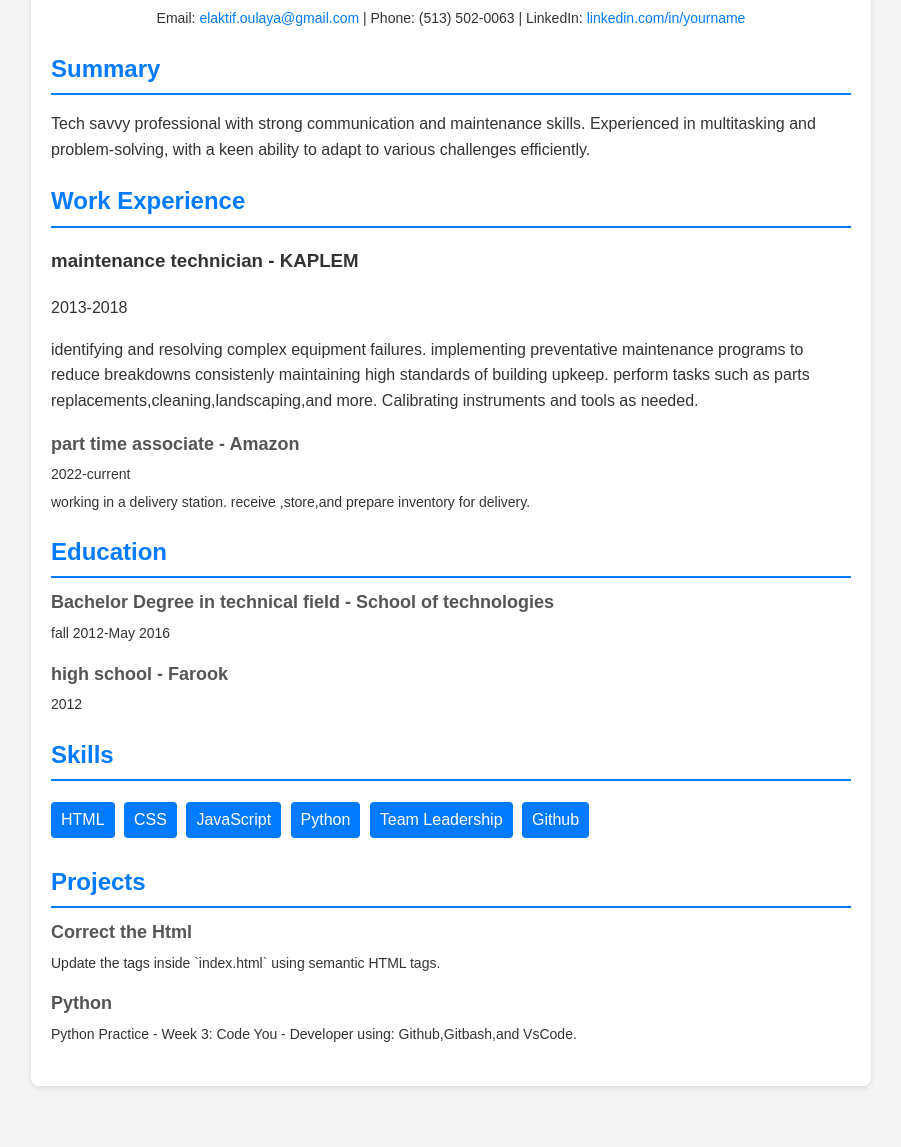
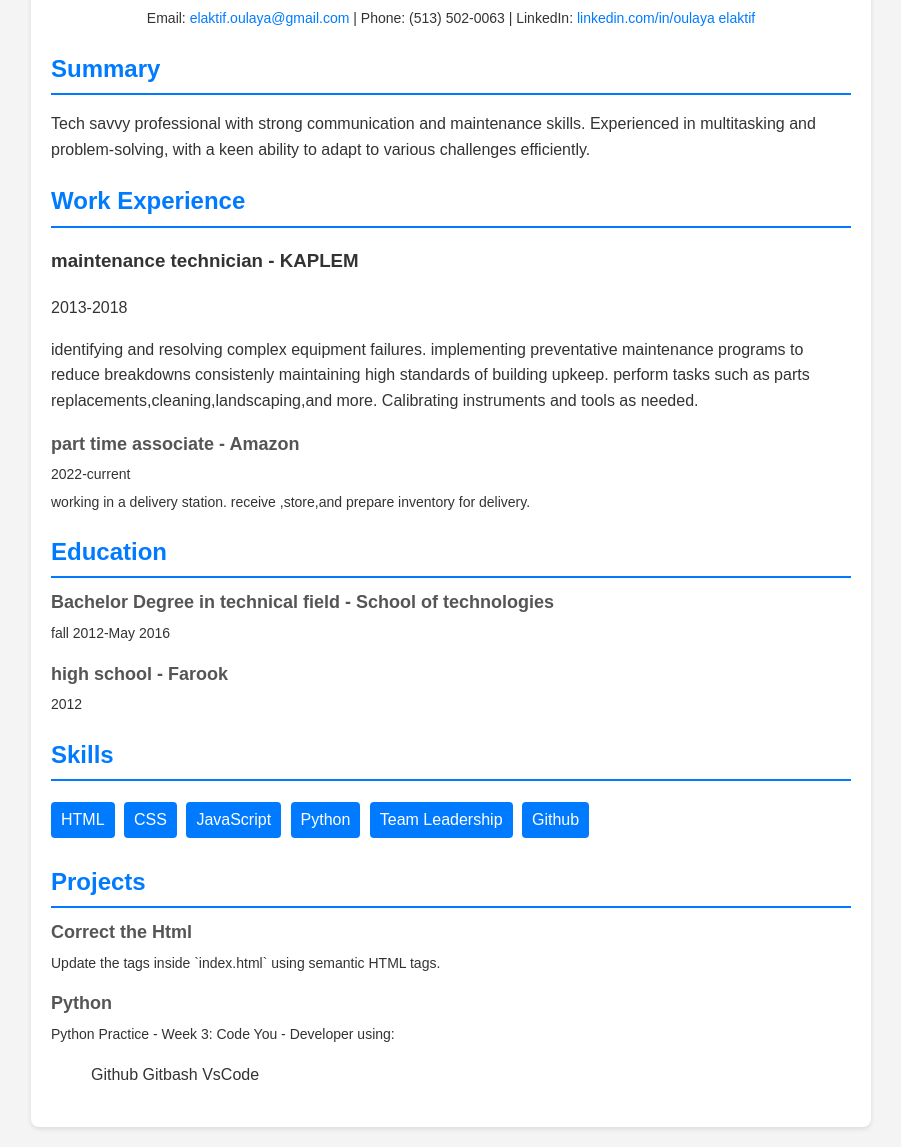
Before and after one commit to elaktif/resume, a plain HTML site: page index.html in a window 1280 px wide. Shown: the part 91-1238 px from the top of the page, without its empty margins (189-1090 px from the left). Before the commit the page ends 1197 px from the top, so only its background shows below. Drawn offline with Linux system fonts and the light colour scheme.

Commit message:
Resume project

```diff
--- a/index.html
+++ b/index.html
@@ -85,7 +85,7 @@
                         >elaktif.oulaya@gmail.com</a
                     >
                     | Phone: (513) 502-0063 | LinkedIn:
-                    <a href="#">linkedin.com/in/yourname</a>
+                    <a href="#">linkedin.com/in/oulaya elaktif</a>
                 </p>
             </section>
             <section class="section">
@@ -152,7 +152,12 @@
                     <h3>Python</h3>
                     <p>
                         Python Practice - Week 3: Code You - Developer
-                        using: Github,Gitbash,and VsCode.
+                        using:
+                        <ol>
+                            <il>Github </il>
+                            <il>Gitbash </il>
+                            <il>VsCode </il>
+                        </ol>
                     </p>
                 </div>
             </section>
```
